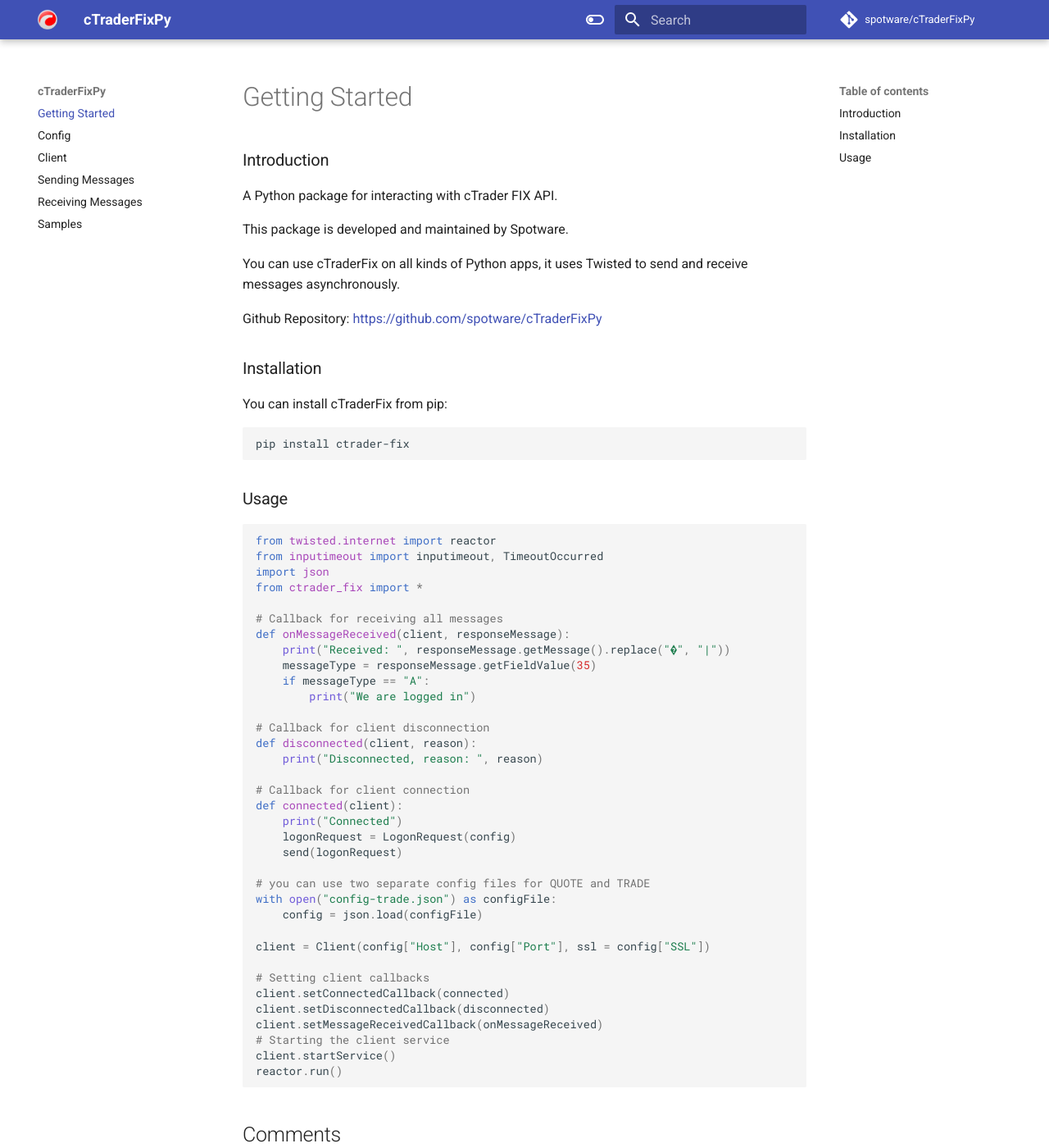
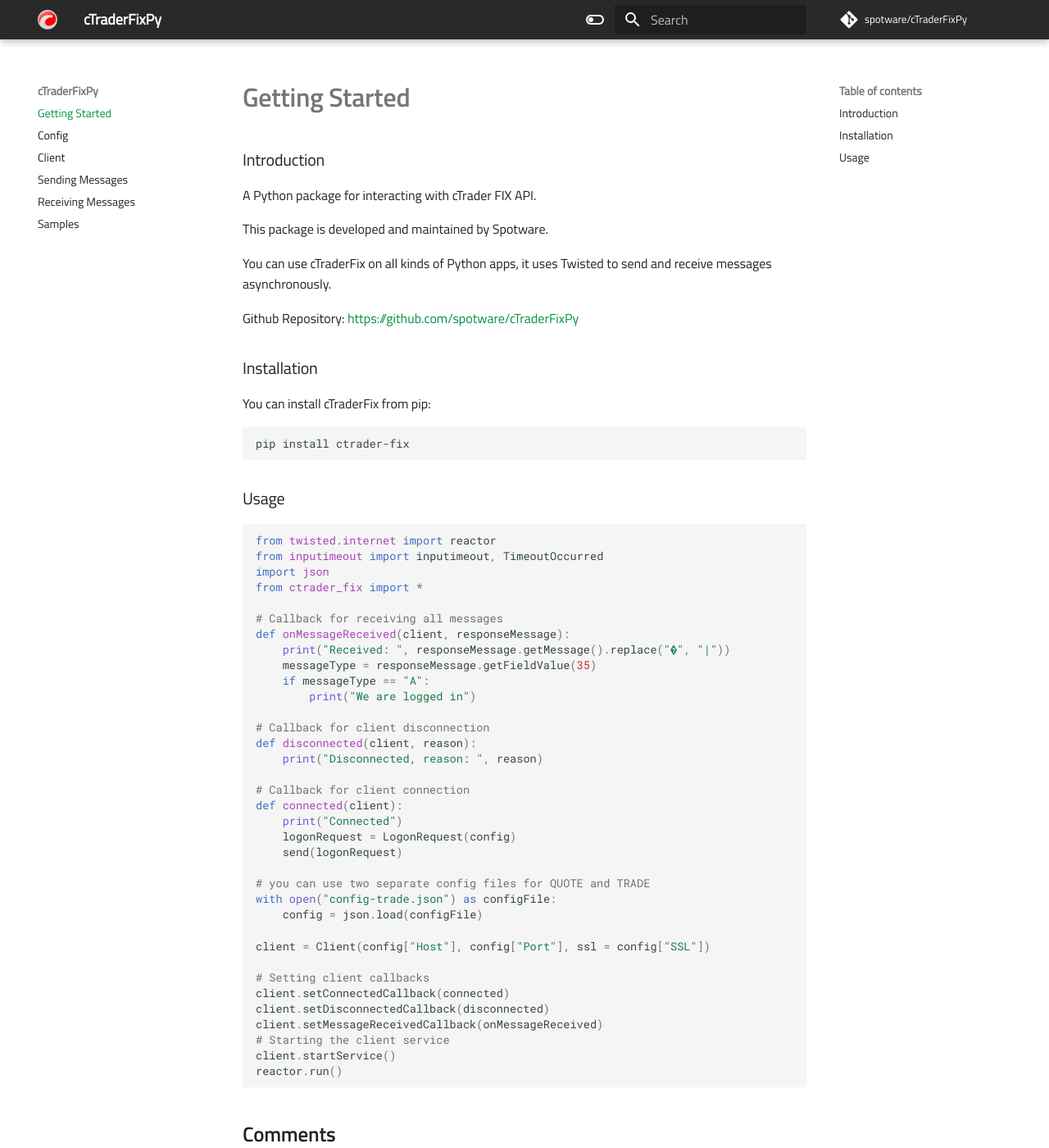
Before and after one commit to spotware/cTraderFixPy, an MkDocs documentation site: the page built from docs/index.md, in a window 1280 px wide and 1400 px high. Shown: the whole window at 82% size. Built offline with MkDocs 1.6.1 and Material for MkDocs 9.7.7, drawn with Linux system fonts in a browser that asks for light colours; comment, search, counter and statistics services are not loaded.

Commit message:
Changed documentation style

```diff
--- /dev/null
+++ b/docs/css/extra.css
@@ -0,0 +1,65 @@
+@font-face {
+    font-family: "TitilliumWeb-Regular";
+    src: url(../fonts/TitilliumWeb-Regular.ttf);
+}
+
+@font-face {
+    font-family: "TitilliumWeb-SemiBold";
+    src: url(../fonts/TitilliumWeb-SemiBold.ttf);
+}
+
+h1 {
+    font-family: "TitilliumWeb-SemiBold";
+}
+
+h2 {
+    font-family: "TitilliumWeb-SemiBold";
+}
+
+:root > * {
+    --md-primary-fg-color: #292929;
+    --md-primary-fg-color--light: #292929;
+    --md-primary-fg-color--dark: #3C3C3C;
+    --md-primary-bg-color: hsla(0, 0%, 100%, 1);
+    --md-primary-bg-color--light: hsla(0, 0%, 100%, 0.7);
+    --md-typeset-a-color: #009345;
+    --md-text-font: "TitilliumWeb-Regular";
+}
+
+[data-md-color-scheme="slate"] {
+    --md-hue: 232;
+    --md-default-fg-color: hsla(var(--md-hue),75%,95%,1);
+    --md-default-fg-color--light: hsla(var(--md-hue),75%,90%,0.62);
+    --md-default-fg-color--lighter: hsla(var(--md-hue),75%,90%,0.32);
+    --md-default-fg-color--lightest: hsla(var(--md-hue),75%,90%,0.12);
+    --md-default-bg-color: hsl(0, 0%, 24%);
+    --md-default-bg-color--light: hsla(var(--md-hue),15%,21%,0.54);
+    --md-default-bg-color--lighter: hsla(var(--md-hue),15%,21%,0.26);
+    --md-default-bg-color--lightest: hsla(var(--md-hue),15%,21%,0.07);
+    --md-code-fg-color: hsla(var(--md-hue),18%,86%,1);
+    --md-code-bg-color: hsla(var(--md-hue),15%,15%,1);
+    --md-code-hl-color: rgba(66,135,255,.15);
+    --md-code-hl-number-color: #e6695b;
+    --md-code-hl-special-color: #f06090;
+    --md-code-hl-function-color: #c973d9;
+    --md-code-hl-constant-color: #9383e2;
+    --md-code-hl-keyword-color: #6791e0;
+    --md-code-hl-string-color: #2fb170;
+    --md-code-hl-name-color: var(--md-code-fg-color);
+    --md-code-hl-operator-color: var(--md-default-fg-color--light);
+    --md-code-hl-punctuation-color: var(--md-default-fg-color--light);
+    --md-code-hl-comment-color: var(--md-default-fg-color--light);
+    --md-code-hl-generic-color: var(--md-default-fg-color--light);
+    --md-code-hl-variable-color: var(--md-default-fg-color--light);
+    --md-typeset-color: var(--md-default-fg-color);
+    --md-typeset-a-color: #009345;
+    --md-typeset-mark-color: rgba(66,135,255,.3);
+    --md-typeset-kbd-color: hsla(var(--md-hue),15%,94%,0.12);
+    --md-typeset-kbd-accent-color: hsla(var(--md-hue),15%,94%,0.2);
+    --md-typeset-kbd-border-color: hsla(var(--md-hue),15%,14%,1);
+    --md-typeset-table-color: hsla(var(--md-hue),75%,95%,0.12);
+    --md-admonition-bg-color: hsla(var(--md-hue),0%,100%,0.025);
+    --md-footer-bg-color: #292929;
+    --md-footer-bg-color--dark: #3C3C3C;
+
+}
--- a/docs/js/extra.js
+++ b/docs/js/extra.js
@@ -1,4 +1,4 @@
-document.addEventListener("DOMContentLoaded", function (event) {
+document.addEventListener("scroll", function (event) {
     copyrightYear = document.querySelector('#copyright-year');
     copyrightYear.innerText = new Date().getUTCFullYear();
 });
--- a/mkdocs.yml
+++ b/mkdocs.yml
@@ -66,6 +66,9 @@
 extra:
   generator: false
 
+extra_css:
+  - css/extra.css
+
 extra_javascript:
   - js/extra.js
 
```
Also changed, not shown: docs/fonts/TitilliumWeb-Black.ttf (added), docs/fonts/TitilliumWeb-Bold.ttf (added), docs/fonts/TitilliumWeb-BoldItalic.ttf (added), docs/fonts/TitilliumWeb-ExtraLight.ttf (added), docs/fonts/TitilliumWeb-ExtraLightItalic.ttf (added), docs/fonts/TitilliumWeb-Italic.ttf (added), docs/fonts/TitilliumWeb-Light.ttf (added), docs/fonts/TitilliumWeb-LightItalic.ttf (added), docs/fonts/TitilliumWeb-Regular.ttf (added), docs/fonts/TitilliumWeb-SemiBold.ttf (added), docs/fonts/TitilliumWeb-SemiBoldItalic.ttf (added).
